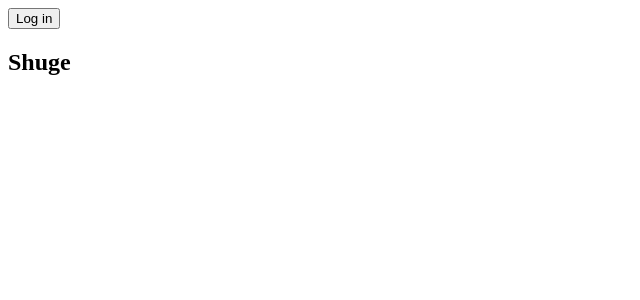
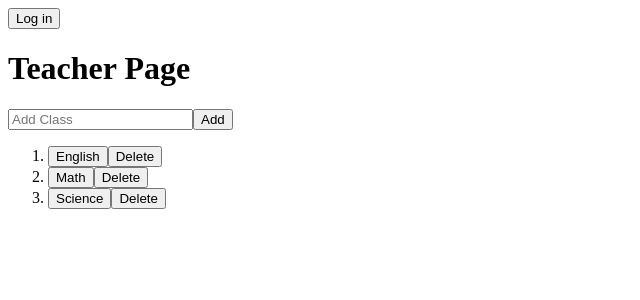
Before and after one commit to armaanpannu1205/RootedTeach, a React (Create React App) app in the folder RootedTeach/Front-End/: page / in a window 1280 px wide. Both pictures are taken after a click on the button "Log in". Shown: the top 300 px of the page, without its empty margins (0-640 px from the left). Built offline with nearby package versions, Linux system fonts and the light colour scheme.

Commit message:
Added add class and delete functions

```diff
--- a/RootedTeach/Front-End/src/TeacherView/Teacher.js
+++ b/RootedTeach/Front-End/src/TeacherView/Teacher.js
@@ -1,9 +1,66 @@
+import React, { useState } from 'react'
 function Teacher({ teacher }) {
+
+  const [classes, setClasses] = useState(["English", "Math", "Science"]);
+  const [newClass, setNewClass] = useState("");
+
+  function handleInputChange(event){ //text box to type Class Name
+    setNewClass(event.target.value);
+  }
+
+  function addClass(){
+
+    if(newClass.trim() !== ""){
+      setClasses(c =>[...c, newClass]);
+      setNewClass("");
+    }
+
+  }
+
+  function deleteClass(index){
+    const updatedClass = classes.filter((_, i) => i !== index);
+    setClasses(updatedClass);
+  }
+
     return (
-      <div className="teacher">
-        <h2>Shuge</h2>
+    <div className="teacher">
+
+      <h1>Teacher Page</h1>
+
+      <div>
+        <input
+          type="text"
+          placeholder="Add Class"
+          value={newClass}
+          onChange={handleInputChange}/>
+          <button
+            className="add-button"
+            onClick={addClass}>
+            Add
+          </button>
       </div>
-    );
+
+      <ol>
+        {classes.map((classes, index) =>
+          <li key={index}>
+            <button className="text">
+              {classes}
+
+            </button>
+            <button
+              className="delete-button"
+              onClick={() => deleteClass(index)}>
+              Delete
+            </button>
+
+
+          </li>
+        )}
+      </ol>
+
+
+
+    </div>);
   }
 
   export default Teacher;
```
